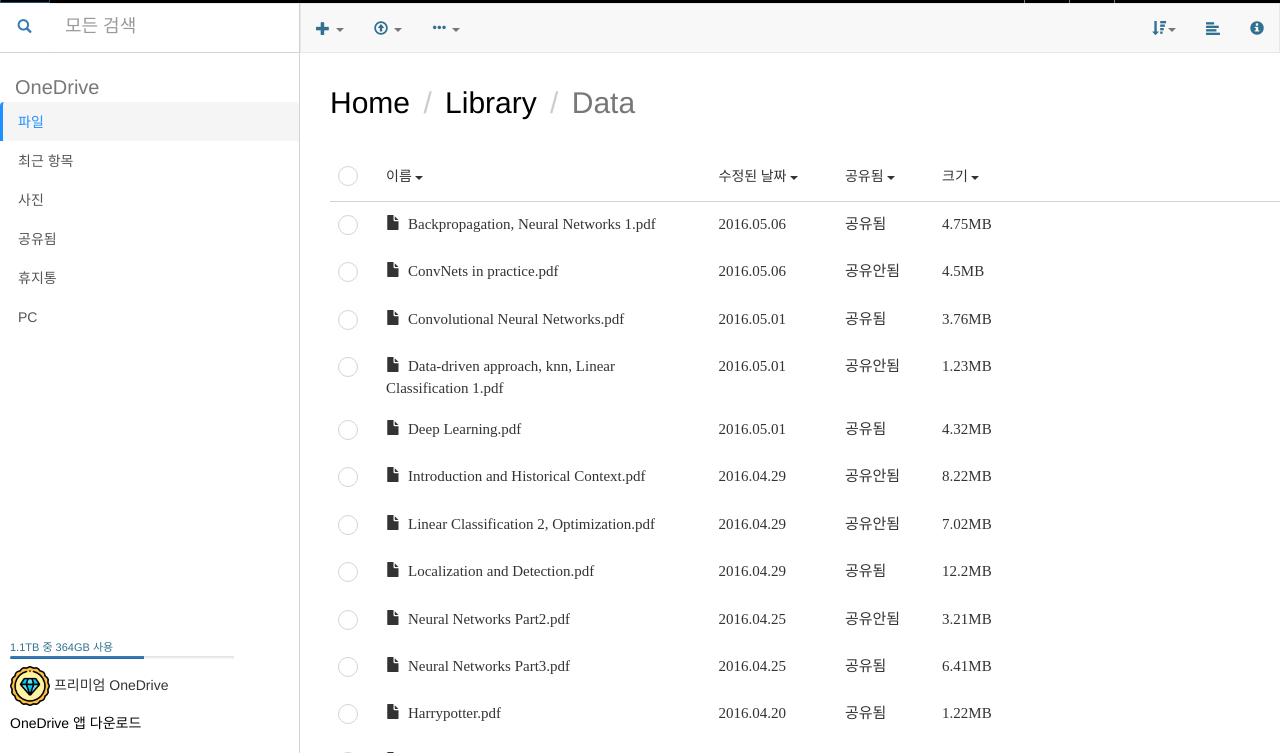
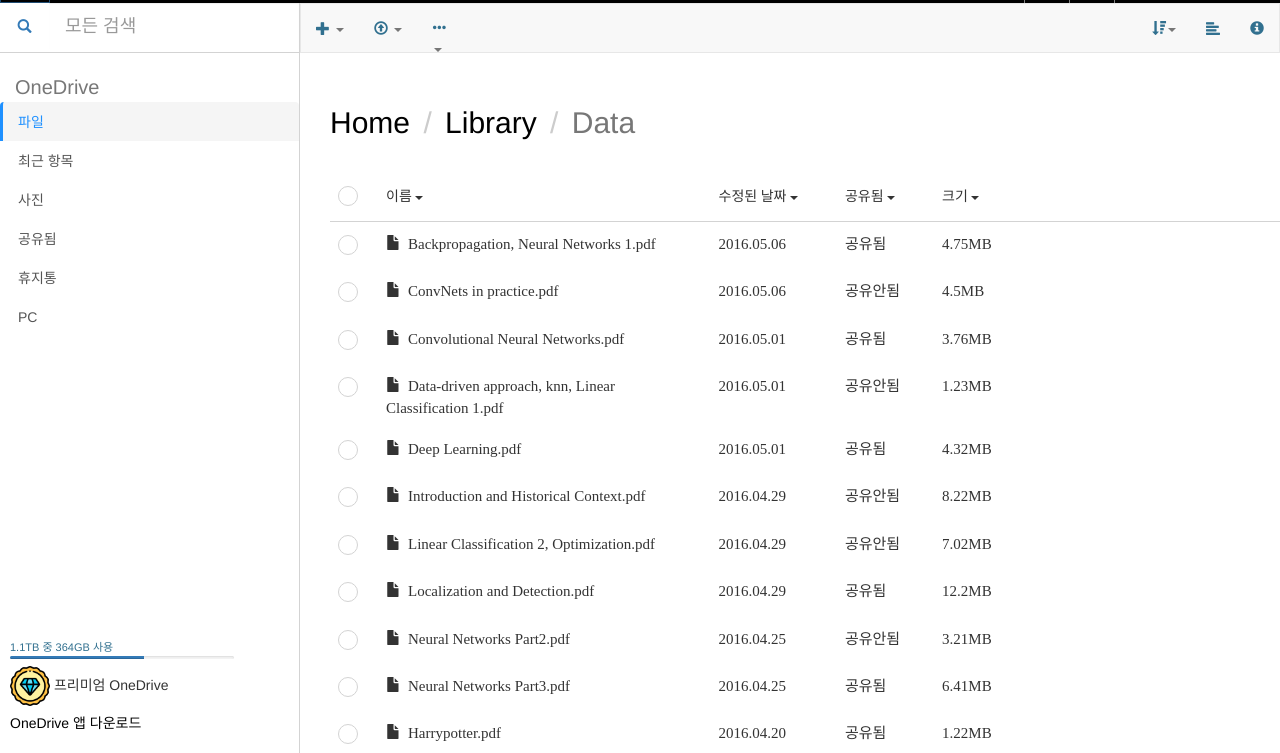
Before and after one commit to SangWoo9734/2020-TEAMLAB-training, a plain HTML site: page Quest5/layout.html in a window 1280 px wide. Shown: the part 47-800 px from the top of the page. Drawn offline with nearby package versions, Linux system fonts and the light colour scheme.

Commit message:
add size of manu button

```diff
--- a/Quest5/style.css
+++ b/Quest5/style.css
@@ -296,3 +296,7 @@ a:hover, a:visited {
         display: inline-block;
     }
 }
+
+#resize {
+    width : 50px;
+}
```
